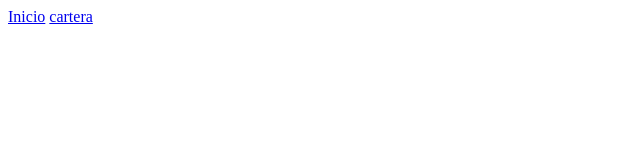
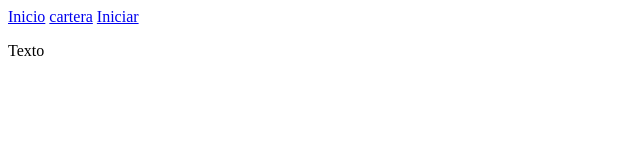
Before and after one commit to Pech-crypto/Tareas, a plain HTML site: page index.html in a window 1280 px wide. Shown: the full height of the page, 0-640 px from the left. Drawn offline with Linux system fonts and the light colour scheme.

Commit message:
Se agrego cosa nuevas

```diff
--- a/index.html
+++ b/index.html
@@ -10,7 +10,9 @@
         <div>
             <a href="#">Inicio</a>
             <a href="#">cartera</a>
+            <a href="#">Iniciar</a>
         </div>
+        <p>Texto</p>
     </header>
 </body>
 </html>
```
